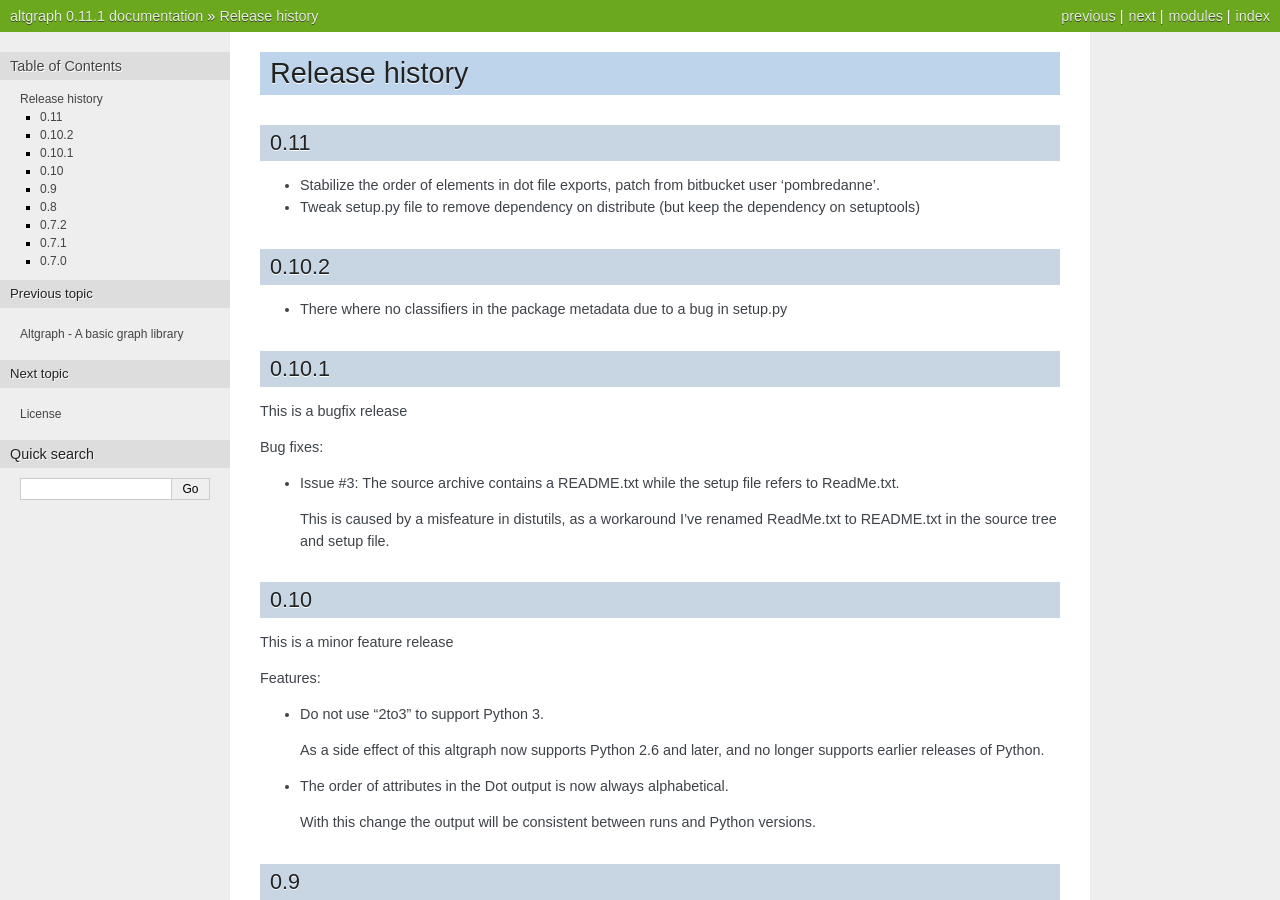
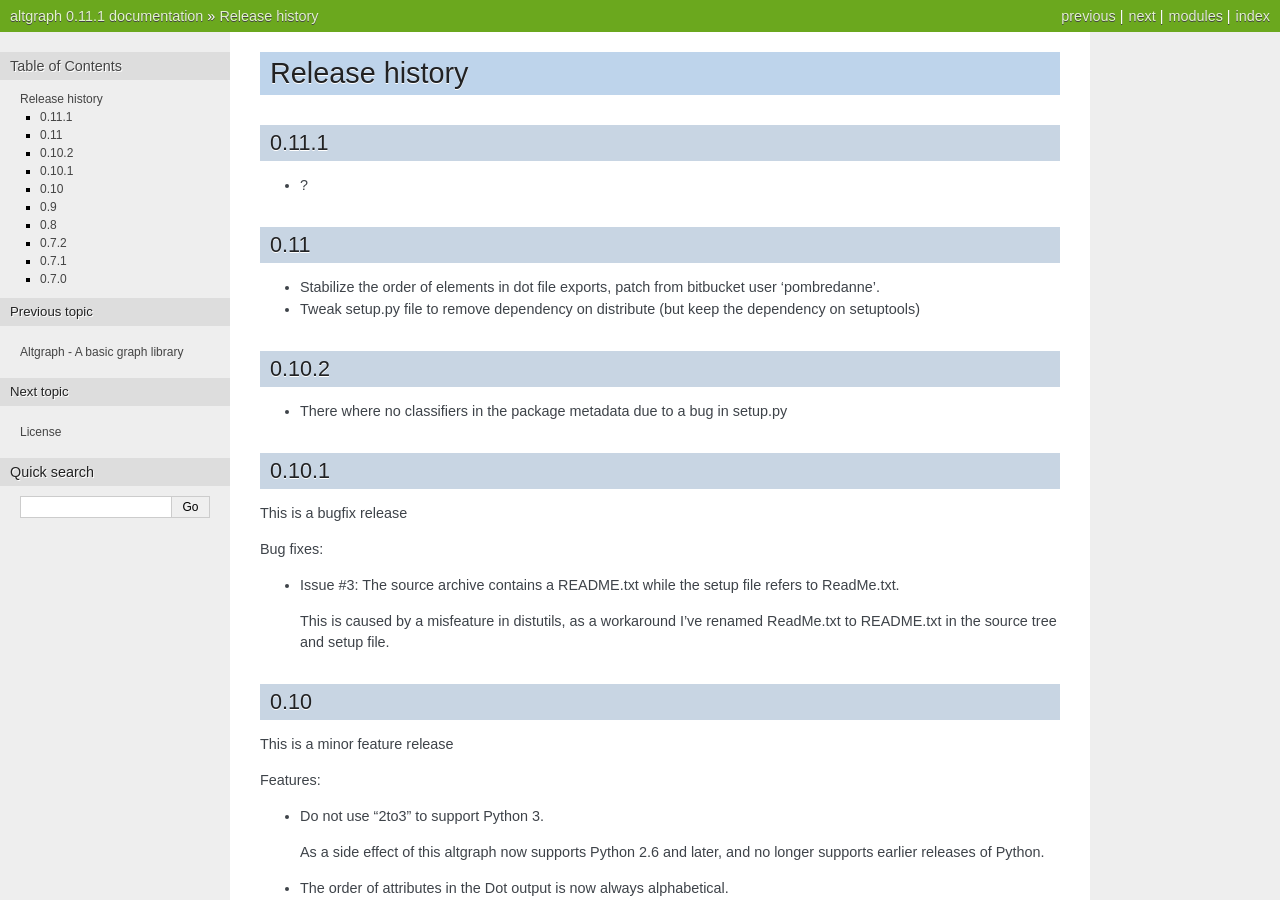
Before and after one commit to ronaldoussoren/altgraph, a Sphinx documentation site: the page built from doc/changelog.rst, in a window 1280 px wide and 900 px high. Built offline with Sphinx 7.4.7, drawn with Linux system fonts in a browser that asks for light colours.

Commit message:
Changelog section for 0.11.1 release

```diff
--- a/doc/changelog.rst
+++ b/doc/changelog.rst
@@ -1,5 +1,10 @@
 Release history
 ===============
+
+0.11.1
+------
+
+- ?
 
 0.11
 ----
```
